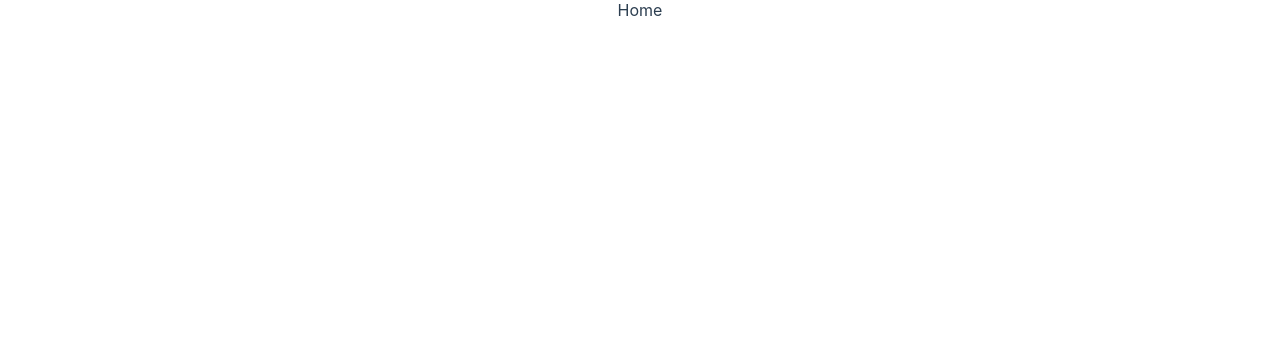
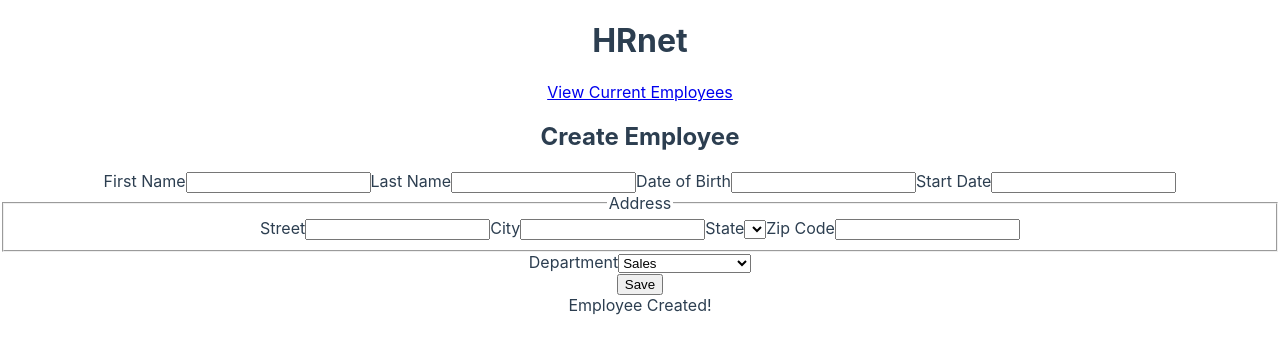
Before and after one commit to KevinLeFaucheur/hrnet-react, a React (Create React App) app: page / in a window 1280 px wide. Shown: the top 352 px of the page. Built offline with nearby package versions, Linux system fonts and the light colour scheme.

Commit message:
Adding Link components

```diff
--- a/src/pages/Employees.jsx
+++ b/src/pages/Employees.jsx
@@ -1,5 +1,13 @@
+import { Link } from "react-router-dom"
+
 export const Employees = () => {
   return (
-    <div>Employees</div>
+    <body>
+      <div id="employee-div" class="container">
+        <h1>Current Employees</h1>
+        <table id="employee-table" class="display"></table>
+        <Link to='/'>Home</Link>
+      </div>
+    </body>
   )
 }
--- a/src/pages/Home.jsx
+++ b/src/pages/Home.jsx
@@ -1,5 +1,56 @@
+import { Link } from "react-router-dom"
+
 export const Home = () => {
   return (
-    <div>Home</div>
+    <body>
+      <div class="title">
+          <h1>HRnet</h1>
+      </div>
+      <div class="container">
+        <Link to='/employees'>View Current Employees</Link>
+        <h2>Create Employee</h2>
+        <form action="#" id="create-employee">
+          <label for="first-name">First Name</label>
+          <input type="text" id="first-name" />
+
+          <label for="last-name">Last Name</label>
+          <input type="text" id="last-name" />
+
+          <label for="date-of-birth">Date of Birth</label>
+          <input id="date-of-birth" type="text" />
+
+          <label for="start-date">Start Date</label>
+          <input id="start-date" type="text" />
+
+          <fieldset class="address">
+            <legend>Address</legend>
+
+            <label for="street">Street</label>
+            <input id="street" type="text" />
+
+            <label for="city">City</label>
+            <input id="city" type="text" />
+
+            <label for="state">State</label>
+            <select name="state" id="state"></select>
+
+            <label for="zip-code">Zip Code</label>
+            <input id="zip-code" type="number" />
+          </fieldset>
+
+          <label for="department">Department</label>
+          <select name="department" id="department">
+            <option>Sales</option>
+            <option>Marketing</option>
+            <option>Engineering</option>
+            <option>Human Resources</option>
+            <option>Legal</option>
+          </select>
+        </form>
+
+        <button onclick="saveEmployee()">Save</button>
+      </div>
+      <div id="confirmation" class="modal">Employee Created!</div>
+    </body>
   )
 }
```
